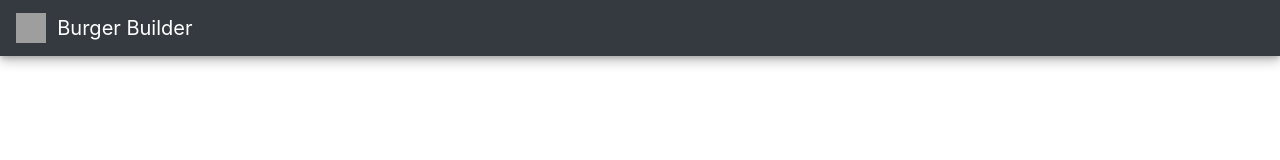
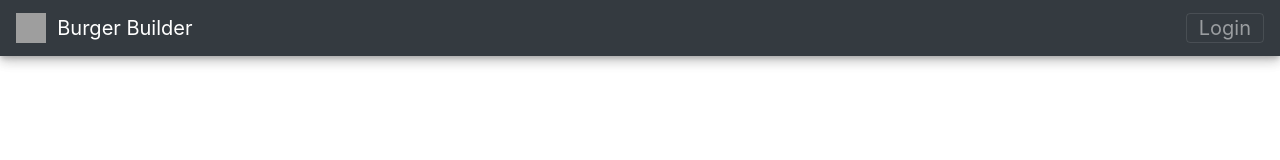
Before and after one commit to tushar-chapter247/react-training, a React (Create React App) app: page / in a window 1280 px wide. Shown: the top 160 px of the page. Built offline with nearby package versions, Linux system fonts and the light colour scheme; grey boxes are pictures that could not be loaded.

Commit message:
make title dynamic using props

```diff
--- a/src/components/navbar-view/navbar-view.component.jsx
+++ b/src/components/navbar-view/navbar-view.component.jsx
@@ -1,14 +1,22 @@
 import React from 'react';
 import './navbar-view.css';
 
-const NavbarView = () => {
+const NavbarView = (props) => {
   return (
     <>
       <nav className="navbar navbar-dark bg-dark sticky-top">
         <a className="navbar-brand" href="//localhost:3000">
           <img src="//getbootstrap.com/docs/4.2/assets/brand/bootstrap-solid.svg" width="30" height="30" className="d-inline-block align-top" alt="" />
-          &nbsp; Burger Builder
+          &nbsp; {props.appName}
         </a>
+
+        <ul className="navbar-nav pull-right">
+          <li>
+            <button className="navbar-toggler navbar-toggler-right" type="button" data-toggle="collapse" aria-expanded="false" aria-label="Login">
+              <span>Login</span>
+            </button>
+          </li>
+        </ul>
       </nav>
     </>
   )
--- a/src/containers/navbar/navbar.container.jsx
+++ b/src/containers/navbar/navbar.container.jsx
@@ -2,7 +2,7 @@ import React, { Component } from 'react';
 import NavbarView from '../../components/navbar-view/navbar-view.component';
 
 class Navbar extends Component {
-  constructor() {
+  constructor(props) {
     super();
     this.state = {};
   }
@@ -10,10 +10,9 @@ class Navbar extends Component {
 
 
 
-
   render() {
     return (
-      <NavbarView />
+      <NavbarView appName={this.props.appName} />
     );
   }
 
--- a/src/containers/root/app.css
+++ b/src/containers/root/app.css
@@ -1,4 +1,4 @@
 .app-container {
   width: 100%;
-  background-color: #FAFBFE;
+  background-color: #F8F9FA;
 }
--- a/src/containers/root/app.jsx
+++ b/src/containers/root/app.jsx
@@ -3,10 +3,16 @@ import './app.css';
 import Navbar from '../navbar/navbar.container';
 
 class App extends Component {
+  constructor() {
+    super();
+    this.state = {
+      appName: 'Burger Builder'
+    }
+  }
   render() {
     return (
       <div className="app-container">
-        <Navbar />
+        <Navbar appName={this.state.appName} />
       </div>
     );
   }
```
